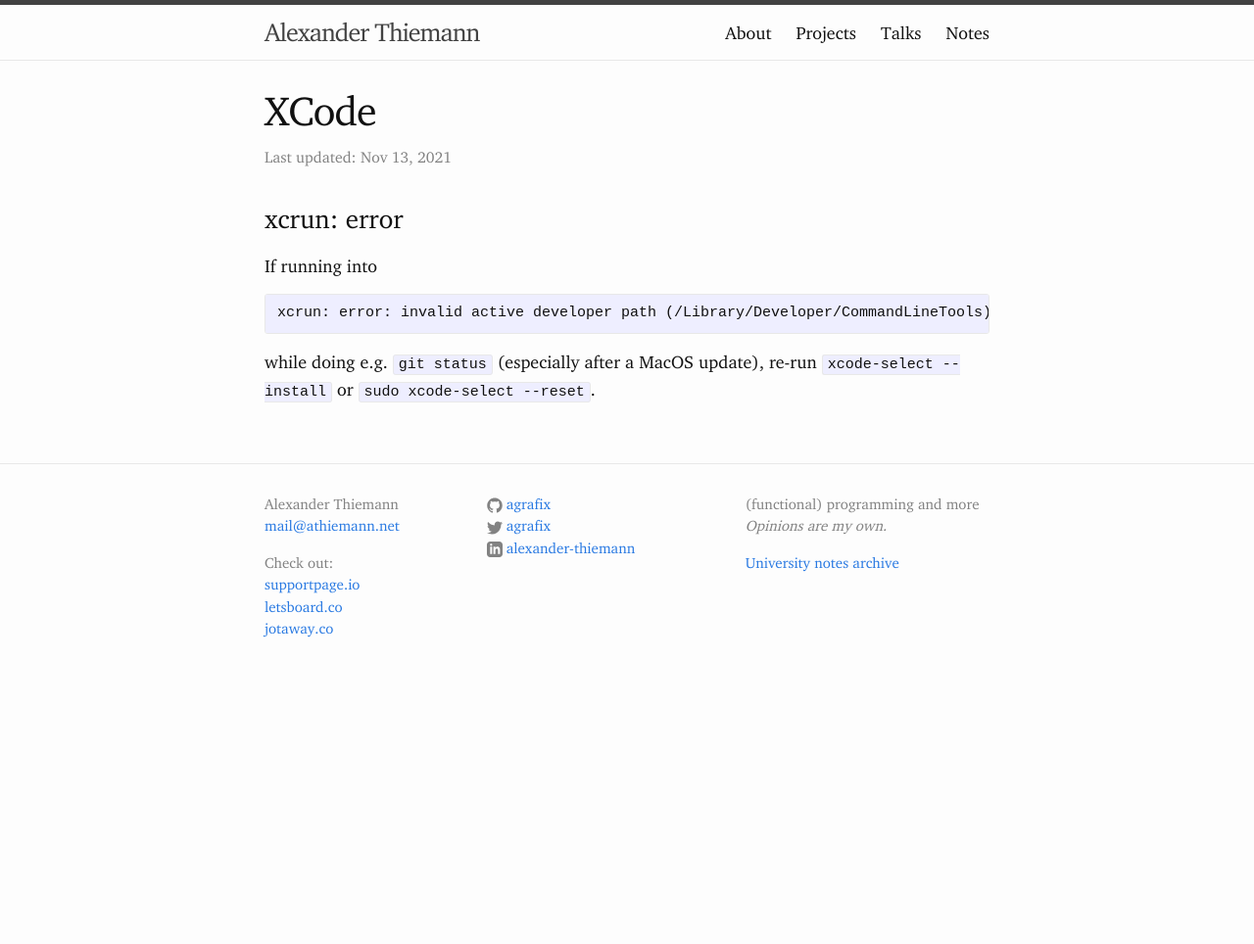
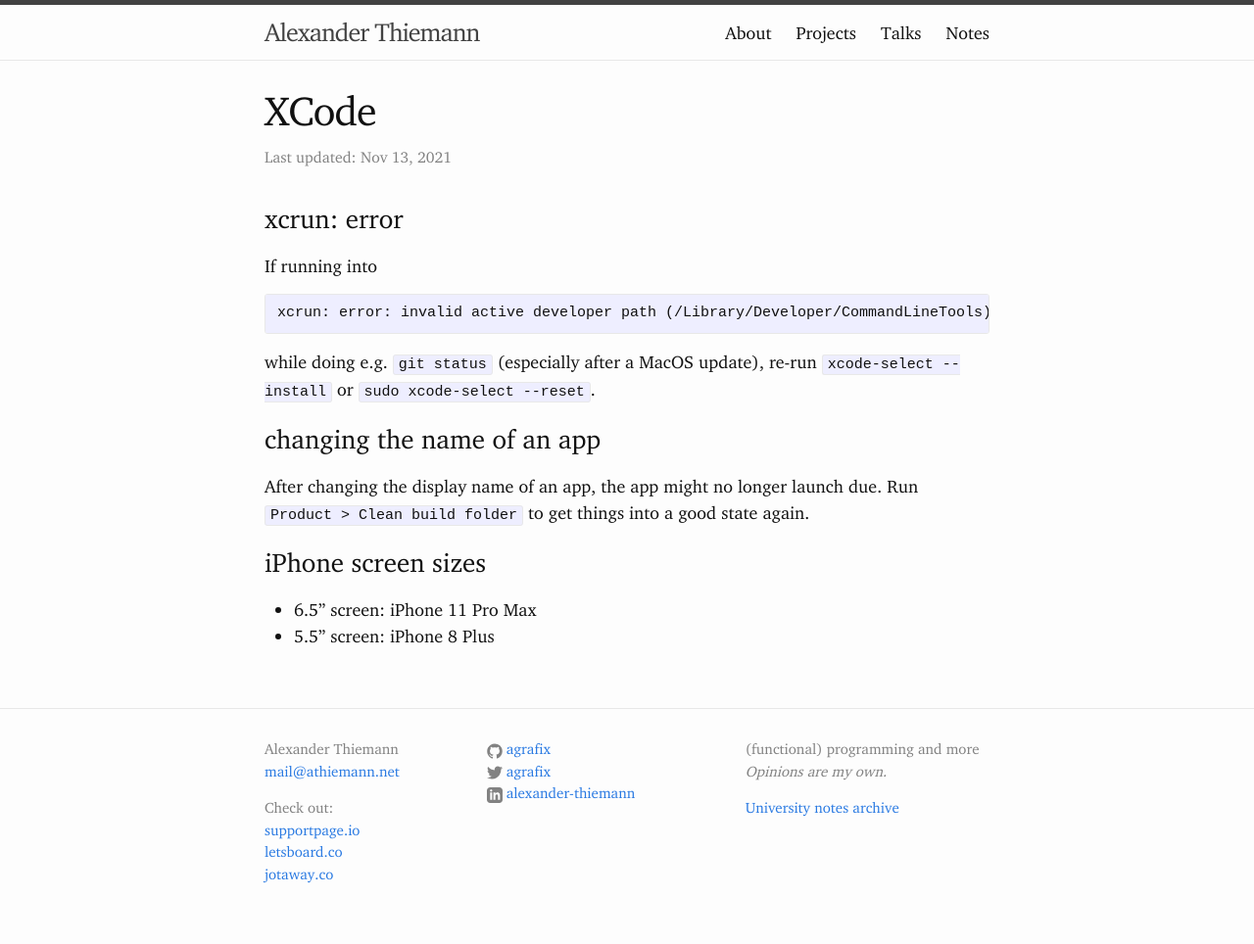
Before and after one commit to agrafix/homepage, a Jekyll site: the page built from _posts/2021-11-13-xcode.md, in a window 1280 px wide. Shown: the whole page at 98% size. Built offline with Jekyll 4.4.1, drawn with Linux system fonts in a browser that asks for light colours; before the commit the page ends 900 px from its top, so only the background shows below that.

Commit message:
some ios notes

````diff
--- a/_posts/2021-11-13-xcode.md
+++ b/_posts/2021-11-13-xcode.md
@@ -15,3 +15,12 @@ xcrun: error: invalid active developer path (/Library/Developer/CommandLineTools
 ```
 
 while doing e.g. `git status` (especially after a MacOS update), re-run `xcode-select --install` or `sudo xcode-select --reset`.
+
+# changing the name of an app
+
+After changing the display name of an app, the app might no longer launch due. Run `Product > Clean build folder` to get things into a good state again.
+
+# iPhone screen sizes
+
+* 6.5" screen: iPhone 11 Pro Max
+* 5.5" screen: iPhone 8 Plus
````
